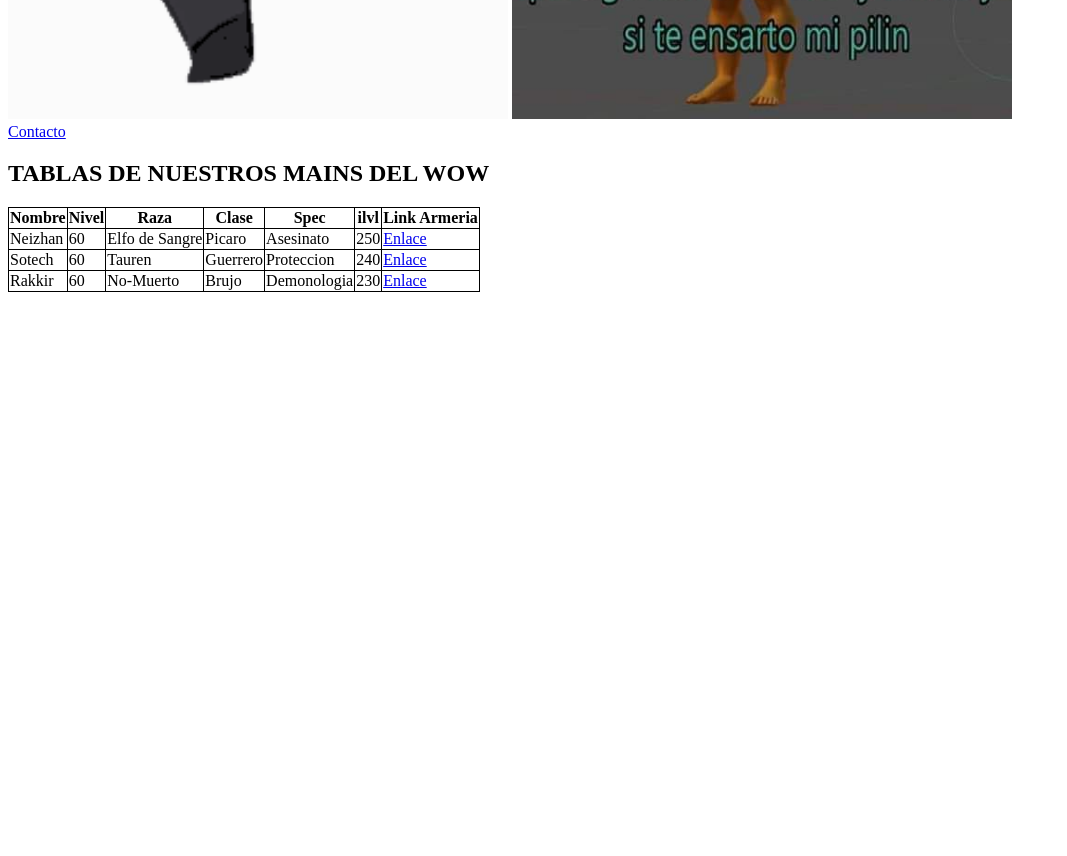
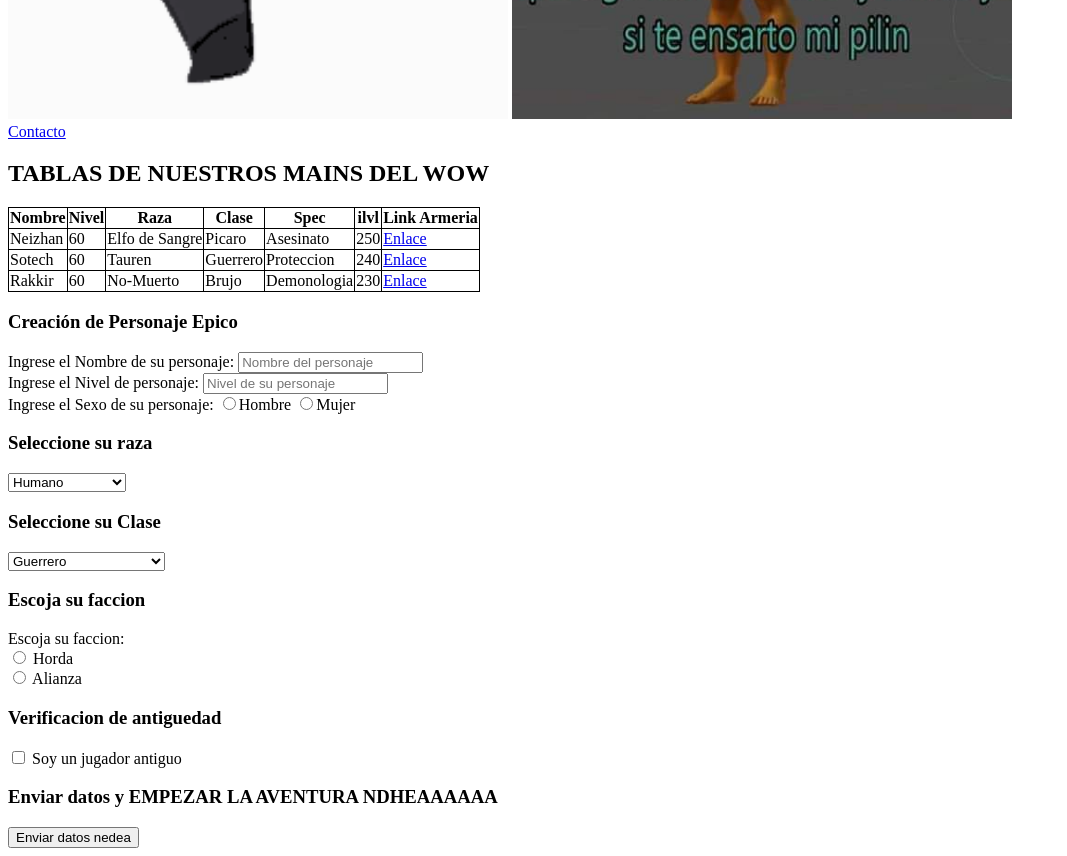
Before and after one commit to NeiThief/Programacion, a plain HTML site: page index.html in a window 1280 px wide. Shown: the part 1185-2041 px from the top of the page, without its empty margins (0-1067 px from the left). Before the commit the page ends 1485 px from the top, so only its background shows below. Drawn offline with Linux system fonts and the light colour scheme.

Commit message:
Agregado de formulario noobsillo

```diff
--- a/index.html
+++ b/index.html
@@ -114,6 +114,90 @@
     </style>
 </table>
 
+<h3>Creación de Personaje Epico</h3>
+
+<form>
+    <label for="nombre"> Ingrese el Nombre de su personaje:</label>
+    <input type="text" placeholder="Nombre del personaje" id="nombre" name="nombre"><br>
+
+    <label for="numero"> Ingrese el Nivel de personaje:</label>
+    <input type="number" placeholder="Nivel de su personaje" id="numero" name="numero"><br>
+
+    <label for="genero"> Ingrese el Sexo de su personaje:</label>
+    <input type="radio" name="genero" value="Hombre">Hombre
+    <input type="radio" name="genero" value="Mujer">Mujer<br>
+
+    <h3>Seleccione su raza</h3>
+    <select name="raza" id="raza">
+
+        <option value="Humano"> Humano</option>
+        <option value="Enano"> Enano</option>
+        <option value="Gnomo"> Gnomo</option>
+        <option value="Elfo de la noche"> Elfo de la noche</option>
+        <option value="Draenei"> Draenei</option>
+        <option value="Worgen"> Worgen</option>
+        <option value="Orco"> Orco</option>
+        <option value="No-muerto"> No-muerto</option>
+        <option value="Troll"> Troll</option>
+        <option value="Elfo de sangre"> Elfo de sangre</option>
+        <option value="Tauren"> Tauren</option>
+        <option value="Goblin"> Goblin</option>
+
+
+
+    </select>
+
+    <h3>Seleccione su Clase</h3>
+    <select name="clase" id="clase">
+
+        <option value="Guerrero"> Guerrero</option>
+        <option value="Paladin"> Paladin</option>
+        <option value="Caballero de la muerte"> Caballero de la muerte</option>
+        <option value="Cazador"> Cazador</option>
+        <option value="Chaman"> Chaman</option>
+        <option value="Druida"> Druida</option>
+        <option value="Picaro"> Picaro</option>
+        <option value="Sacerdote"> Sacerdote</option>
+        <option value="Mago"> Mago</option>
+        <option value="Brujo"> Brujo</option>
+        <option value="Monje"> Monje</option>
+        <option value="Cazador de demonio"> Cazador de demonio</option>
+
+
+
+
+    </select>
+
+    <h3>Escoja su faccion</h3>
+    <label for="faccion"> Escoja su faccion:</label><br>
+    <input type="radio" name="faccion" value="Horda"> Horda<br>
+    <input type="radio" name="faccion" value="Alianza"> Alianza
+
+
+    <h3>Verificacion de antiguedad</h3>
+    <input type="checkbox" id="antiguo" name="antiguo" value="antiguo jugador">
+    <label for="antiguo"> Soy un jugador antiguo</label><br>
+
+    <h3>Enviar datos y EMPEZAR LA AVENTURA NDHEAAAAAA</h3>
+    <input type="button" value="Enviar datos nedea"
+
+
+
+
+
+
+
+
+
+
+
+
+
+
+
+
+
+</form>
 
 
 
```
